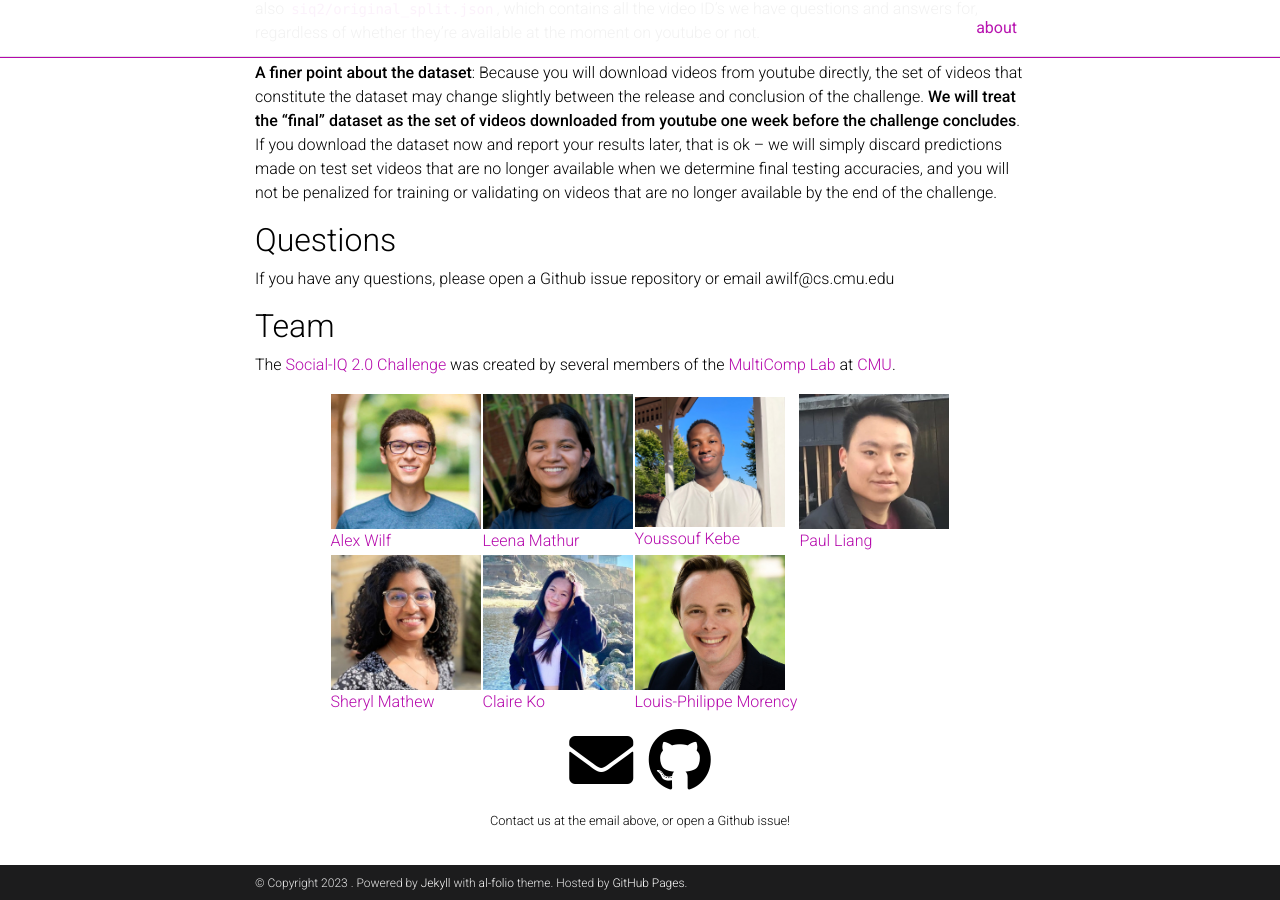
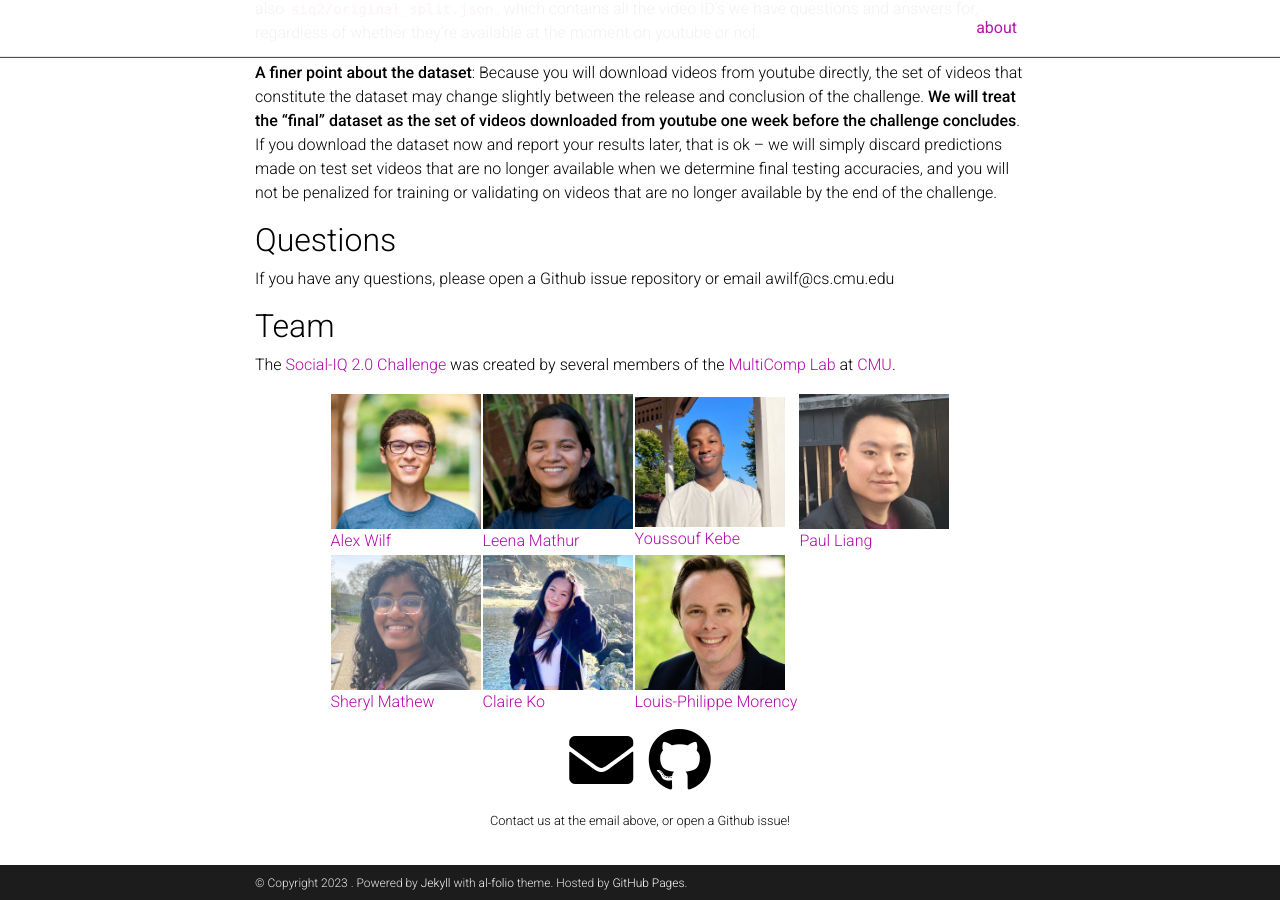
Before and after one commit to CMU-MultiComp-Lab/social-iq-2.0, a Jekyll site: the page built from _pages/about.md, in a window 1280 px wide and 900 px high, scrolled down 3625 px. Built offline with Jekyll 4.4.1, drawn with Linux system fonts in a browser that asks for light colours; comment, search, counter and statistics services are not loaded; a style sheet for code colours, icons or effects is not loaded.

Commit message:
new sheryl picture

```diff
--- a/_pages/about.md
+++ b/_pages/about.md
@@ -141,7 +141,7 @@ The [Social-IQ 2.0 Challenge](https://cmu-multicomp-lab.github.io/social-iq-2.0/
 
   </tr>
      <td>
-        <img style="width: 150px" src="/social-iq-2.0/assets/img/sheryl.jpg"/>
+        <img style="width: 150px" src="/social-iq-2.0/assets/img/sheryl2.jpg"/>
          <br/><a href="https://www.linkedin.com/in/sheryl-m-a26809188/">Sheryl Mathew</a>
      </td>
      <td>
```
Also changed, not shown: _pages/challenge.md (+1 -1 lines), assets/img/sheryl2.jpg (added).
